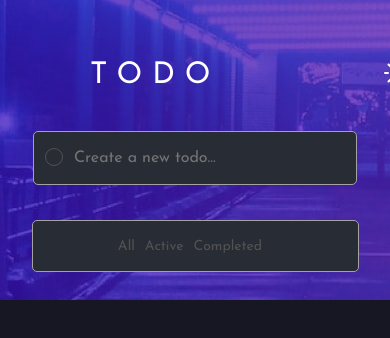
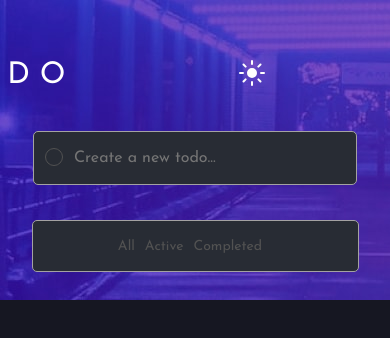
Before and after one commit to mtovtin/norse_to_do_list_ts, a React (Create React App) app: page / in a window 390 px wide. Shown: the top 338 px of the page. Built offline with nearby package versions, Linux system fonts and the light colour scheme.

Commit message:
first commit

```diff
--- a/src/App.css
+++ b/src/App.css
@@ -504,7 +504,7 @@ button:hover {
     color: white;
   }
   #headerFlex {
-    margin-left: 270px;
+
     justify-content: space-between;
     width: 140px;
     display: flex;
```
